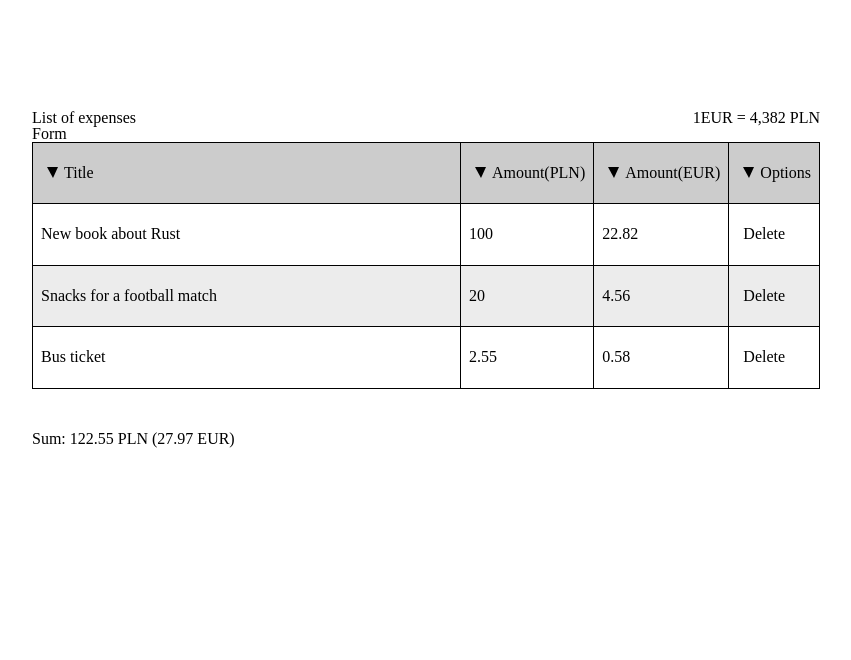
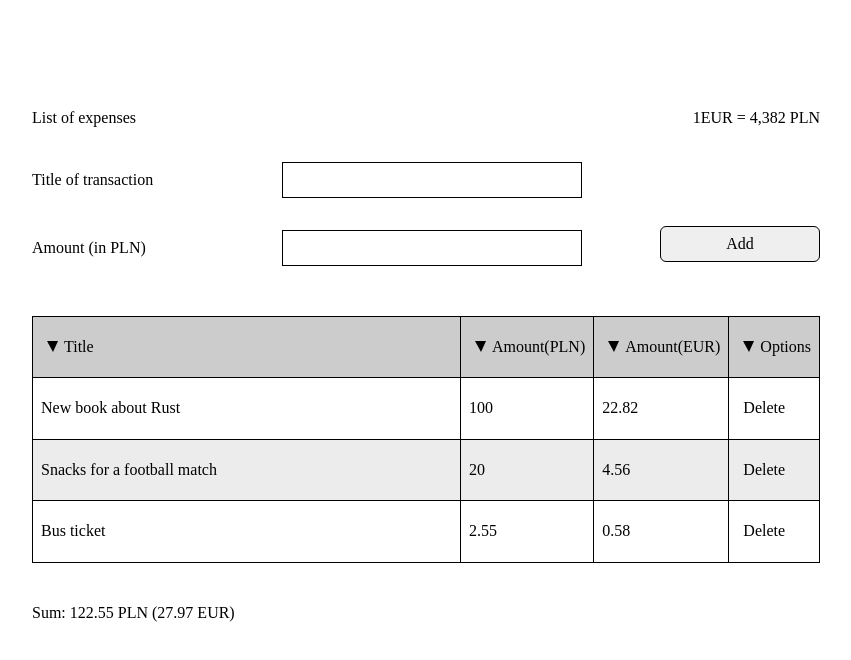
Before and after one commit to mateusz-olejarz/App, a React (Create React App) app: page / in a window 1280 px wide. Shown: the top 660 px of the page, without its empty margins (214-1065 px from the left). Built offline with nearby package versions, Linux system fonts and the light colour scheme; the HTML template or start-up script is replaced by a standard one.

Commit message:
Finish Form

```diff
--- a/src/components/Form/index.tsx
+++ b/src/components/Form/index.tsx
@@ -1,11 +1,76 @@
-import React from 'react';
+import React, { useEffect, useState } from 'react';
+import { uniqueId } from 'lodash';
+import { setTransactions } from '../../redux/reducers/transactionsReducer';
+import { useAppDispatch, useAppSelector } from '../../redux/hooks';
+import { roundNumber } from '../../utils/roundNumber';
+import { Transaction } from '../../types';
+import { CONVERSION_RATE } from '../../constants';
+import Input from '../Input';
+import * as S from './styles'
+import * as C from '../../content'
 
 
 const Form: React.FC = (): React.ReactElement => {
+  const dispatch = useAppDispatch()
+  const transactions = useAppSelector(state => state.transactions.data)
+  const [title, setTitle] = useState('')
+  const [amount, setAmount] = useState('')
+  const [isTitleError, setIsTitleError] = useState(false)
+  const [isAmountError, setIsAmountError] = useState(false)
+  const [isError, setIsError] = useState(false)
+
+
+  useEffect(() => {
+    title && setIsTitleError(title.length < 5)
+  }, [title])
+
+  useEffect(() => {
+    amount && amount.split('.')[1] && setIsAmountError(amount.split('.')[1].length > 2)
+  }, [amount])
+
+  useEffect(() => {
+    setIsError(isTitleError || isAmountError)
+  }, [isTitleError, isAmountError])
+
+
+  const resetInputs = (): void => {
+    setTitle('')
+    setAmount('')
+  }
+
+  const submit = (event: React.FormEvent): void => {
+    event.preventDefault()
+
+    if (!isError && title && amount) {
+      const newTransaction: Transaction = {
+        id: uniqueId(),
+        title: title,
+        amountPln: parseFloat(amount),
+        amountEur: roundNumber(parseFloat(amount) / CONVERSION_RATE, 2),
+      }
+      dispatch(setTransactions([...transactions, newTransaction]))
+      resetInputs()
+    }
+  }
+
   return (
-    <>
-      Form
-    </>
+    <S.Form onSubmit={submit}>
+      <S.InputWrapper>
+        <S.LabeledInput>
+          <S.Label>
+            {C.FORM.transactionInputLabel}
+          </S.Label>
+          <Input type='text' initialValue={title} setValue={setTitle} isError={isTitleError} />
+        </S.LabeledInput>
+        <S.LabeledInput>
+          <S.Label>
+            {C.FORM.amountInputLabel}
+          </S.Label>
+          <Input type='number' initialValue={amount} setValue={setAmount} isError={isAmountError} />
+        </S.LabeledInput>
+      </S.InputWrapper>
+      <S.Button>{C.FORM.addButton}</S.Button>
+    </S.Form>
   )
 }
 
--- /dev/null
+++ b/src/components/Form/styles.ts
@@ -0,0 +1,104 @@
+import styled from 'styled-components';
+import { DEVICE } from '../../constants'
+
+export const Form = styled.form`
+    padding: 24px 0 32px;
+    display: flex;
+    flex-wrap: wrap;
+    flex-direction: column;
+    justify-content: center;
+    align-items: center;
+
+    @media ${DEVICE.MOBILE_L} {
+        padding: 30px 0 40px;
+    }
+
+    @media ${DEVICE.TABLET} {
+        padding: 36px 0 50px;
+        flex-wrap: nowrap;
+        flex-direction: row;
+        justify-content: space-between;
+    }
+`
+
+export const InputWrapper = styled.div`
+    display: flex;
+    flex-wrap: wrap;
+    flex-direction: column;
+
+    @media ${DEVICE.MOBILE_L} {
+        width: 100%;
+    }
+
+    @media ${DEVICE.TABLET} {
+        max-width: 500px;
+    }
+
+    @media ${DEVICE.TABLET_L} {
+        max-width: 550px;
+    }
+`
+
+export const LabeledInput = styled.label`
+    margin: 0 0 20px 0;
+    display: flex;
+    flex-direction: column;
+    align-items: center;
+
+    & :last-child {
+        max-width: 300px;
+    }
+
+    @media ${DEVICE.MOBILE_L} {
+        flex-direction: row;
+        justify-content: space-between;
+    }
+
+    @media ${DEVICE.TABLET} {
+        margin: 0;
+
+        &:not(:last-child) {
+            margin-bottom: 32px;
+        }
+    }
+`
+
+export const Label = styled.span`
+    margin: 0 0 8px 0;
+
+    @media ${DEVICE.MOBILE_L} {
+        min-width: 140px;
+        margin: 0 24px 0 0;
+    }
+
+    @media ${DEVICE.TABLET} {
+        width: 40%;
+    }
+`
+
+export const Button = styled.button`
+    width: 100%;
+    max-width: 160px;
+    height: 36px;
+    border: 1px solid #000;
+    border-radius: 6px;
+    cursor: pointer;
+    transition: 0.3s;
+
+    &:hover {
+        background-color: rgba(0,0,0,0.2)
+    }
+
+    @media ${DEVICE.TABLET} {
+        margin: 0 0 0 24px;
+        align-self: end;
+    }
+
+    @media ${DEVICE.TABLET_L} {
+        margin: 2px 0 2px 24px;
+    }
+
+    @media ${DEVICE.LAPTOP} {
+        margin: 4px 0 4px 24px;
+    }
+`
--- /dev/null
+++ b/src/components/Input/index.tsx
@@ -0,0 +1,17 @@
+import React from "react";
+import * as S from './styles'
+
+interface InputProps {
+    type: string,
+    initialValue: string | number,
+    setValue: Function,
+    isError: boolean
+}
+
+const Input: React.FC<InputProps> = ({ type, initialValue, setValue, isError }): React.ReactElement => {
+    return (
+        <S.Input isError={isError} type={type} value={initialValue} onChange={e => setValue(e.target.value)} />
+    )
+}
+
+export default Input;
--- /dev/null
+++ b/src/components/Input/styles.ts
@@ -0,0 +1,21 @@
+import styled from 'styled-components';
+
+interface InputProps {
+    isError: boolean;
+}
+
+export const Input = styled.input<InputProps>`
+    width: 100%;
+    height: 36px;
+    padding: 0 10px;
+    border: ${props => props.isError ? "1px solid #ff0000" : "1px solid #000"};
+
+    &::-webkit-outer-spin-button,
+    &::-webkit-inner-spin-button {
+        -webkit-appearance: none;
+        margin: 0;
+    }
+    &[type=number] {
+        -moz-appearance: textfield;
+    }
+`
--- a/src/components/Layout/index.tsx
+++ b/src/components/Layout/index.tsx
@@ -8,7 +8,7 @@ interface LayoutProps {
   children: React.ReactNode
 }
 
-const Layout: React.FC<LayoutProps> = ({children}): React.ReactElement => {
+const Layout: React.FC<LayoutProps> = ({ children }): React.ReactElement => {
   return (
     <S.Wrapper>
       <Normalize />
--- a/src/content.ts
+++ b/src/content.ts
@@ -1,6 +1,12 @@
 export const HEADER = {
     title: 'List of expenses',
     exchangeRate: '1EUR = 4,382 PLN',
+}
+
+export const FORM = {
+    transactionInputLabel: 'Title of transaction',
+    amountInputLabel: 'Amount (in PLN)',
+    addButton: 'Add'
 }
 
 export const TABLE = {
```
Also changed, not shown: src/components/Layout/styles.ts (line endings or trailing spaces).
